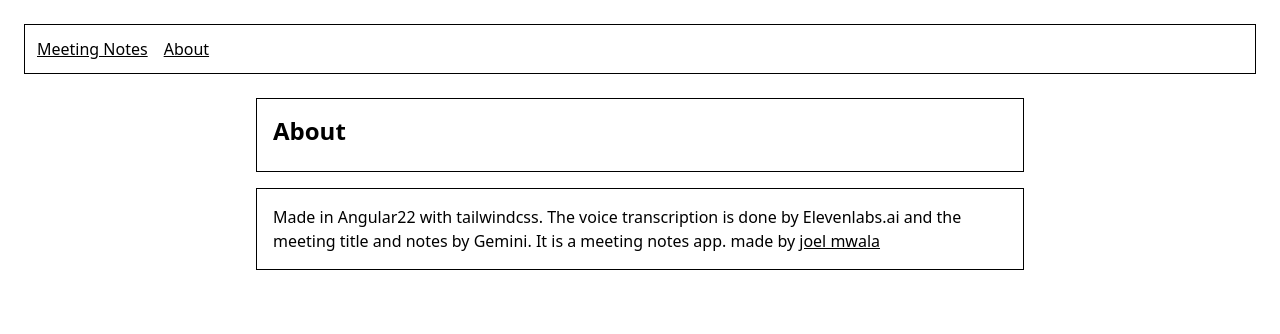
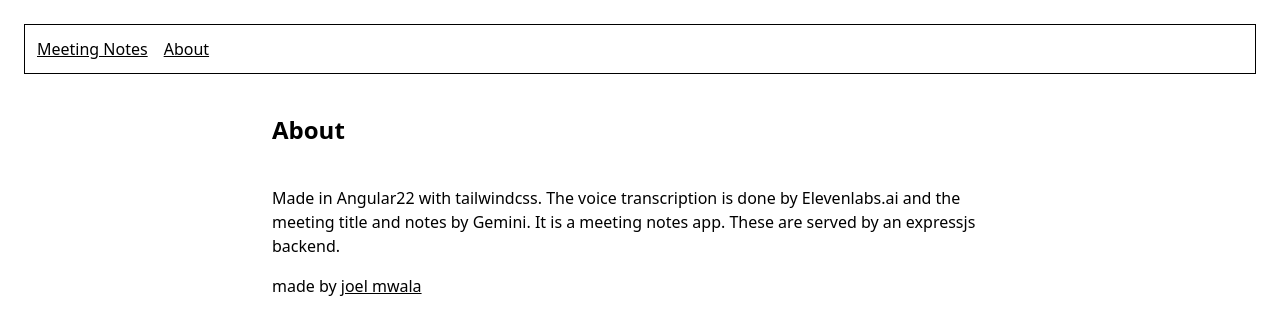
Before and after one commit to mwala-joel/meeting-notes-app, an Angular app: page /about in a window 1280 px wide. Shown: the top 334 px of the page. Built offline with nearby package versions, Linux system fonts and the light colour scheme.

Commit message:
update about

```diff
--- a/src/app/pages/about/about.html
+++ b/src/app/pages/about/about.html
@@ -1,13 +1,14 @@
 <section class="max-w-3xl mx-auto">
-  <div class="border p-4 mb-4">
+  <div class="p-4">
     <h1 class="text-2xl font-bold mb-2">About</h1>
   </div>
 
-  <div class="border p-4 mb-4">
+  <div class="p-4 flex flex-col gap-4">
     <p>
       Made in Angular22 with tailwindcss. The voice transcription is done by Elevenlabs.ai and the
-      meeting title and notes by Gemini. It is a meeting notes app. made by
-      <a href="https://joelmwala.com/" class="underline">joel mwala</a>
+      meeting title and notes by Gemini. It is a meeting notes app. These are served by an expressjs
+      backend.
     </p>
+    <p>made by <a href="https://joelmwala.com/" class="underline">joel mwala</a></p>
   </div>
 </section>
```
